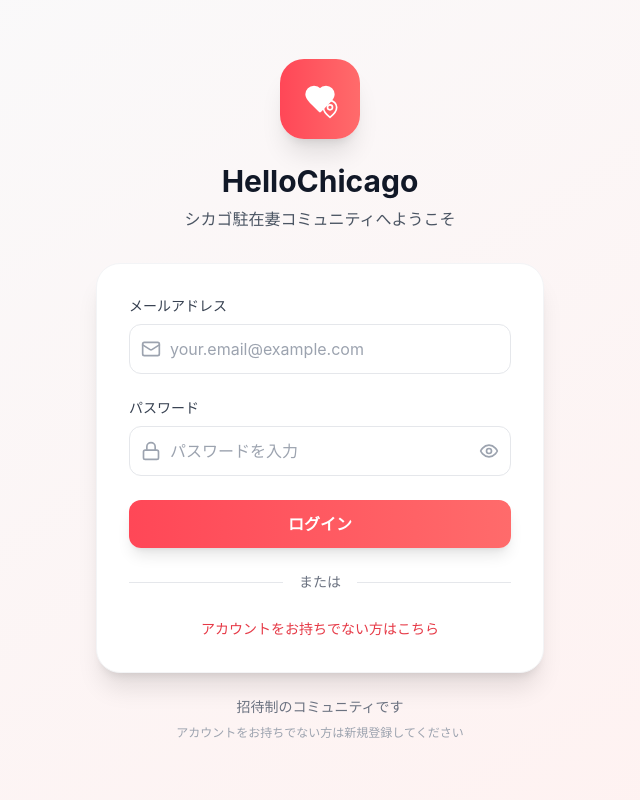
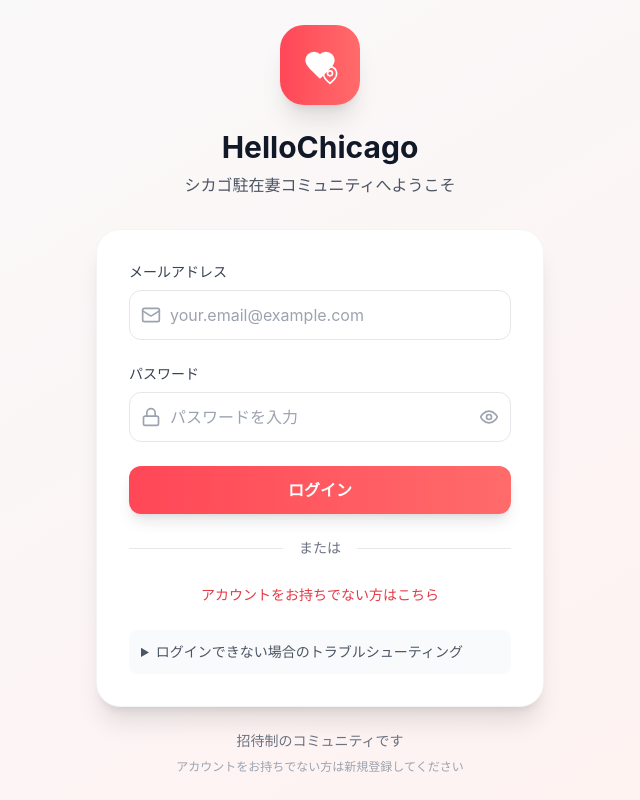
Before and after one commit to Skyler1216/HelloChicago2, a React (Vite) app: page / in a window 1280 px wide. Shown: the whole page, without its empty margins (320-960 px from the left). Built offline with nearby package versions, Linux system fonts and the light colour scheme; no server answers; the database is empty.

Commit message:
Add authentication troubleshooting utilities

```diff
--- a/src/components/LoginScreen.tsx
+++ b/src/components/LoginScreen.tsx
@@ -1,6 +1,6 @@
 import React, { useState } from 'react';
 import { Mail, Lock, Eye, EyeOff, Heart, MapPin } from 'lucide-react';
-import { signIn, signUp } from '../lib/supabase';
+import { signIn, signUp, supabase } from '../lib/supabase';
 
 export default function LoginScreen() {
   const [email, setEmail] = useState('');
@@ -153,6 +153,30 @@ export default function LoginScreen() {
               {isSignUp ? 'すでにアカウントをお持ちですか？ログイン' : 'アカウントをお持ちでない方はこちら'}
             </button>
           </div>
+
+          {/* Troubleshooting Section */}
+          <div className="mt-6 p-3 bg-gray-50 rounded-lg">
+            <details className="text-sm">
+              <summary className="cursor-pointer text-gray-600 hover:text-gray-800">
+                ログインできない場合のトラブルシューティング
+              </summary>
+              <div className="mt-2 space-y-2 text-xs text-gray-500">
+                <button
+                  onClick={async () => {
+                    localStorage.clear();
+                    sessionStorage.clear();
+                    await supabase.auth.signOut();
+                    window.location.reload();
+                  }}
+                  className="block w-full text-left p-2 bg-white rounded border hover:bg-gray-50"
+                >
+                  🔄 認証状態をリセット
+                </button>
+                <p>• アカウント作成後は管理者の承認が必要です</p>
+                <p>• 問題が続く場合は管理者にお問い合わせください</p>
+              </div>
+            </details>
+          </div>
         </div>
 
         {/* Footer */}
```
